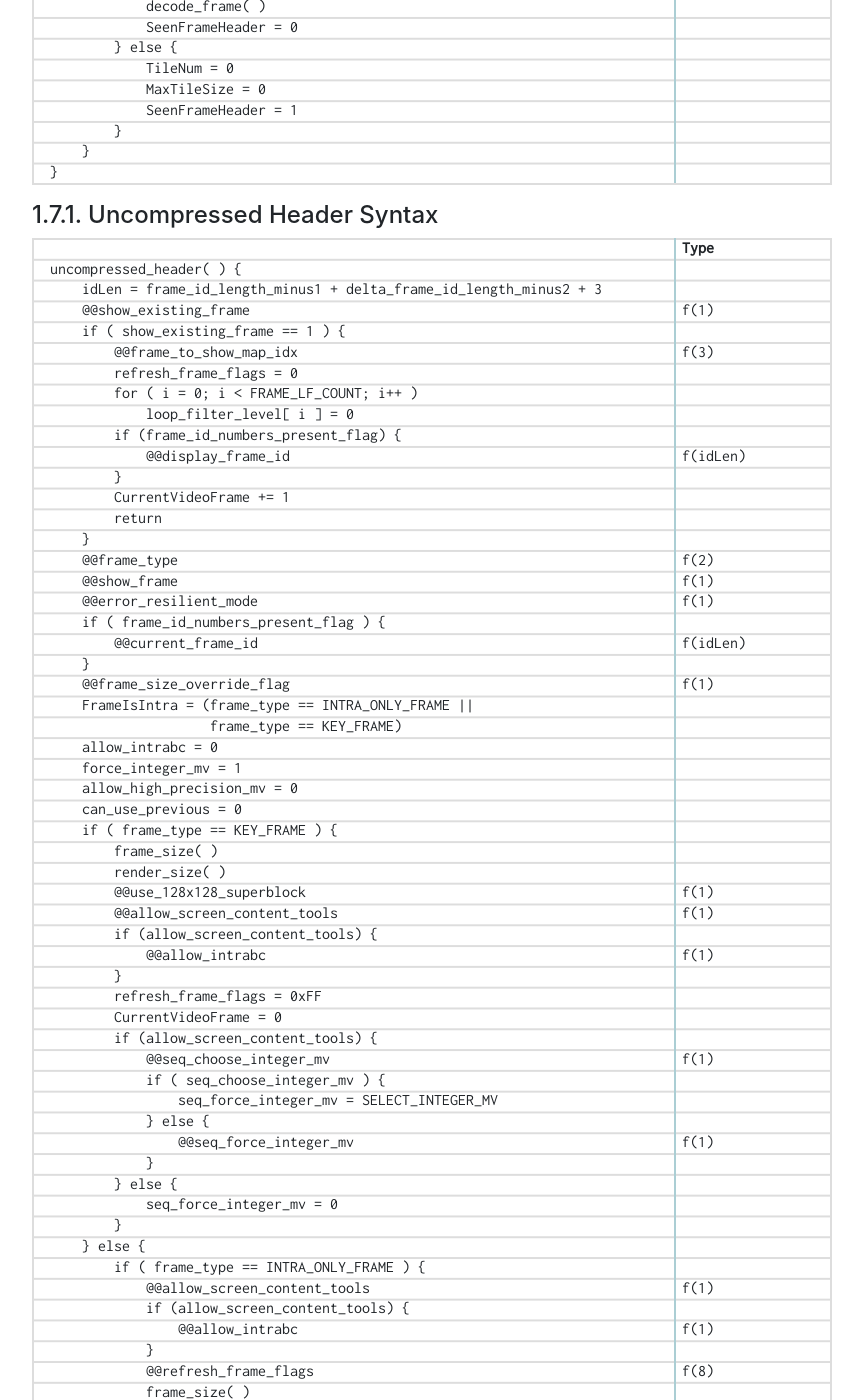
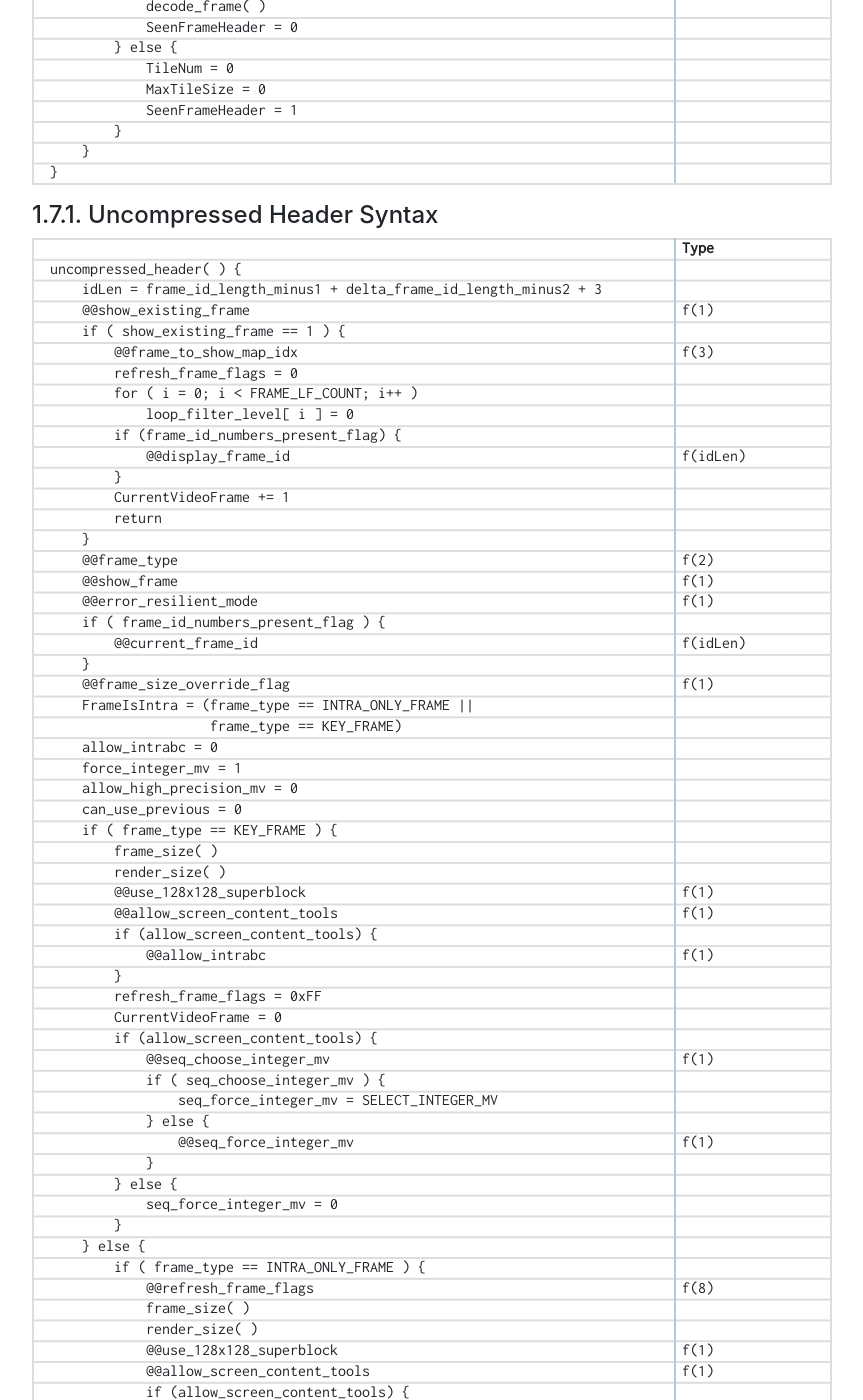
Before and after one commit to AOMediaCodec/av1-spec, a Jekyll site: the page built from 06.bitstream.syntax.md, in a window 1280 px wide and 1400 px high, scrolled down 4582 px. Shown: the whole window, without its empty margins (53-916 px from the left). Built offline with Jekyll 4.4.1, drawn with Linux system fonts in a browser that asks for light colours; nearby versions of some CDN libraries; our own code applies the rules of GitHub Pages for plain Markdown files; some of the changed text lies outside the part shown.

Commit message:
[intrabc] Move location of screen content syntax elements
Match code changes from patch 34084

```diff
--- a/06.bitstream.syntax.md
+++ b/06.bitstream.syntax.md
@@ -311,14 +311,14 @@ uncompressed_header( ) {
         }
     } else {
         if ( frame_type == INTRA_ONLY_FRAME ) {
-            @@allow_screen_content_tools                                       f(1)
-            if (allow_screen_content_tools) {
-                @@allow_intrabc                                                f(1)
-            }
             @@refresh_frame_flags                                              f(8)
             frame_size( )
             render_size( )
             @@use_128x128_superblock                                           f(1)
+            @@allow_screen_content_tools                                       f(1)
+            if (allow_screen_content_tools) {
+                @@allow_intrabc                                                f(1)
+            }
         } else {
             if (frame_type == SWITCH_FRAME ) {
                 refresh_frame_flags = 0xFF
```
